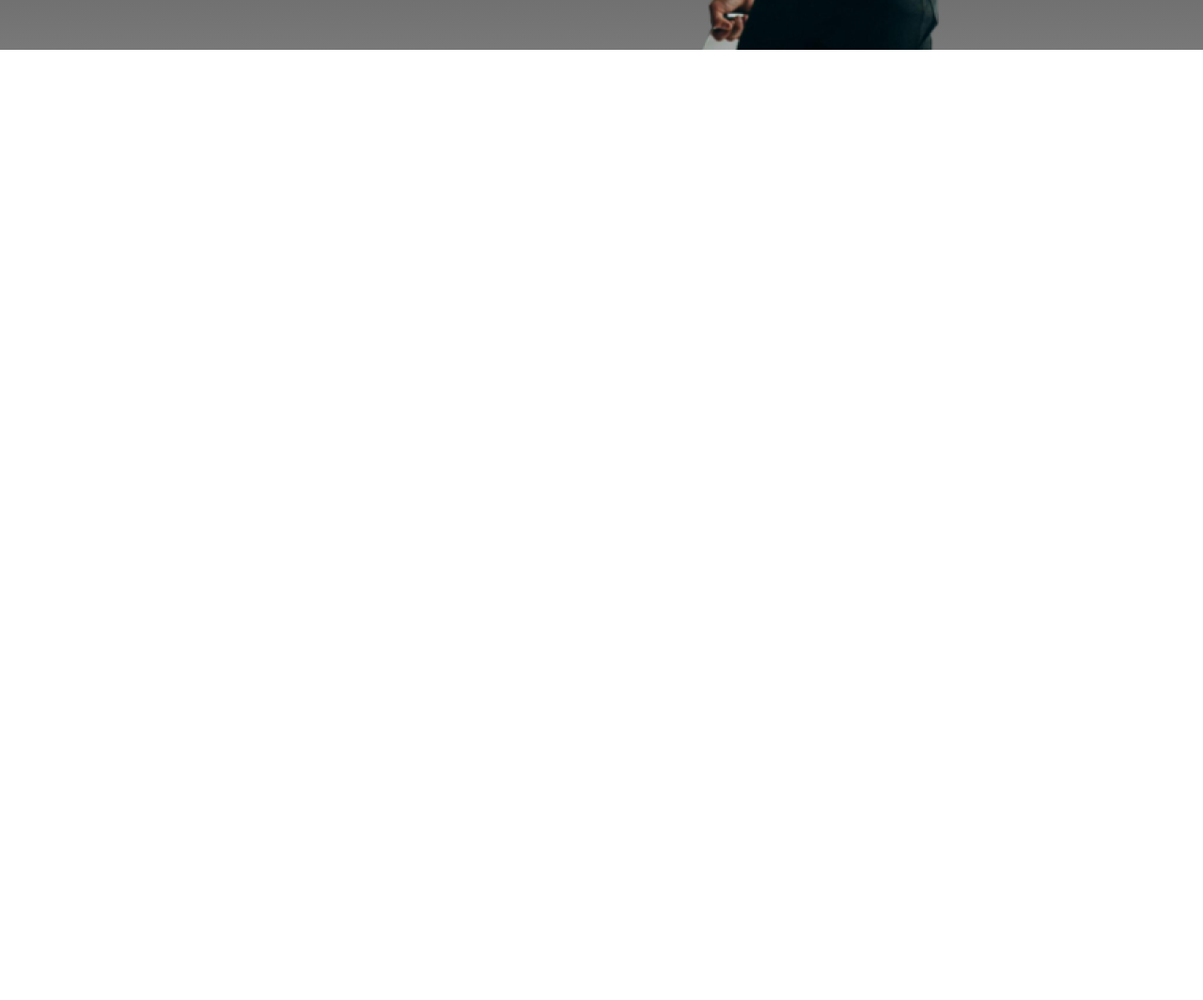
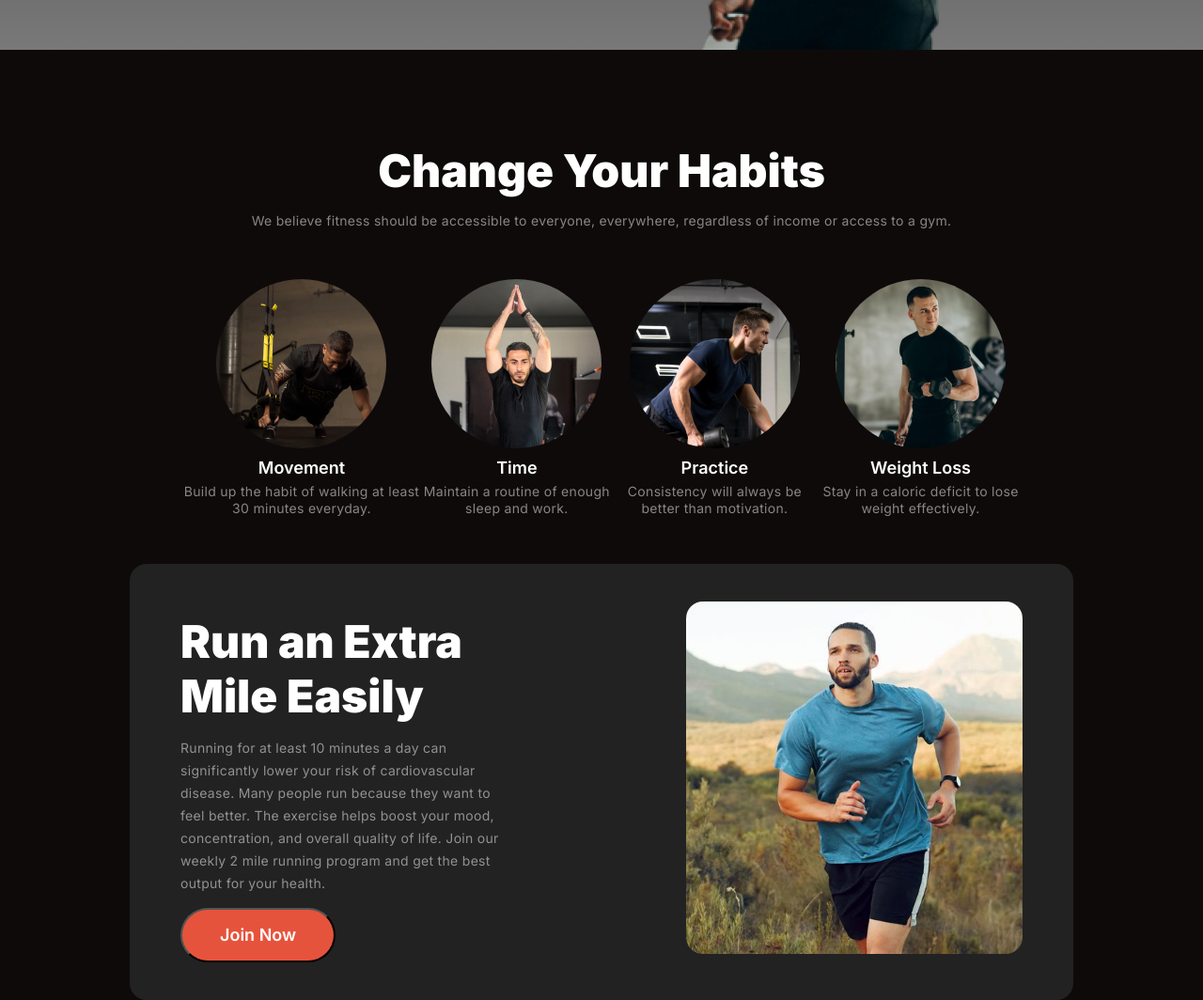
Before and after one commit to NafisUlAlam/PH-A2, a plain HTML site: page index.html in a window 1280 px wide. Shown: the part 662-1726 px from the top of the page at 94% size. Before the commit the page ends 800 px from the top, so only its background shows below. Drawn offline with Linux system fonts and the light colour scheme; a web font is replaced by a local one.

Commit message:
done with habit and run section

```diff
--- a/index.html
+++ b/index.html
@@ -61,5 +61,54 @@
         </div>
       </div>
     </header>
+    <section class="section-container">
+      <section class="habit-section">
+        <h1>Change Your Habits</h1>
+        <p>
+          We believe fitness should be accessible to everyone, everywhere,
+          regardless of income or access to a gym.
+        </p>
+        <div class="cards">
+          <div class="card">
+            <div><img src="./images/image 3.png" alt="" /></div>
+            <h4>Movement</h4>
+            <p>Build up the habit of walking at least 30 minutes everyday.</p>
+          </div>
+          <div class="card">
+            <div><img src="./images/image 2.png" alt="" /></div>
+            <h4>Time</h4>
+            <p>Maintain a routine of enough sleep and work.</p>
+          </div>
+          <div class="card">
+            <div><img src="./images/image 4.png" alt="" /></div>
+            <h4>Practice</h4>
+            <p>Consistency will always be better than motivation.</p>
+          </div>
+          <div class="card">
+            <div><img src="./images/image 5.png" alt="" /></div>
+            <h4>Weight Loss</h4>
+            <p>Stay in a caloric deficit to lose weight effectively.</p>
+          </div>
+        </div>
+      </section>
+    </section>
+    <div class="section-container">
+      <div class="run-easily-container">
+        <div class="run-easily-content">
+          <h1>Run an Extra <br />Mile Easily</h1>
+          <p>
+            Running for at least 10 minutes a day can significantly lower your
+            risk of cardiovascular disease. Many people run because they want to
+            feel better. The exercise helps boost your mood, concentration, and
+            overall quality of life. Join our weekly 2 mile running program and
+            get the best output for your health.
+          </p>
+          <button type="button">Join Now</button>
+        </div>
+        <div class="r-e-c-image">
+          <img src="./images/run.jpg" alt="" />
+        </div>
+      </div>
+    </div>
   </body>
 </html>
--- a/styles/style.css
+++ b/styles/style.css
@@ -143,9 +143,10 @@ a {
   border: transparent;
   margin-right: 14px;
 }
+
 #download-app-button {
   background-color: black;
-  border: 1px solid transparent;
+  border: 1px solid rgb(255, 255, 255);
 }
 
 .hero-img-container button {
@@ -247,3 +248,157 @@ a {
     justify-content: space-between;
   }
 }
+
+/* hero section ends  */
+
+.section-container {
+  max-width: 1440px;
+  margin: 0 auto;
+  background-color: rgb(15, 10, 10);
+}
+
+.habit-section {
+  width: 70%;
+  margin: 0 auto;
+  padding-top: 100px;
+}
+
+.habit-section h1 {
+  color: rgb(255, 255, 255);
+  font-size: 48px;
+  font-weight: 900;
+  line-height: 120%;
+  text-align: center;
+  margin-bottom: 12px;
+}
+
+.habit-section p {
+  color: rgba(255, 255, 255, 0.5);
+  font-size: 14px;
+  font-weight: 400;
+  line-height: 24px;
+  letter-spacing: 0.3px;
+  text-align: center;
+  margin-bottom: 50px;
+}
+
+.cards {
+  display: flex;
+  justify-content: space-evenly;
+}
+.card div {
+  text-align: center;
+}
+.cards .card div img {
+  border-radius: 50%;
+}
+
+.cards .card h4 {
+  margin: 6px 0px;
+  color: rgb(255, 255, 255);
+  font-size: 18px;
+  font-weight: 600;
+  line-height: 120%;
+  text-align: center;
+}
+
+.cards .card p {
+  color: rgba(255, 255, 255, 0.5);
+  font-family: Inter;
+  font-size: 14px;
+  font-weight: 400;
+  line-height: 18px;
+  letter-spacing: 0.3px;
+  text-align: center;
+}
+
+@media screen and (max-width: 576px) {
+  .habit-section {
+    padding-top: 5px;
+  }
+  .habit-section h1 {
+    font-size: 32px;
+    margin-bottom: 14px;
+  }
+  .habit-section p {
+    font-size: 16px;
+  }
+  .cards {
+    flex-direction: column;
+  }
+}
+
+.run-easily-container {
+  width: 70%;
+  margin: 0 auto;
+  border-radius: 18px;
+  background: rgb(34, 34, 34);
+  padding: 40px 54px;
+  display: flex;
+  gap: 20%;
+  justify-content: space-between;
+}
+
+.run-easily-content {
+  width: 40%;
+}
+
+.run-easily-container h1 {
+  color: rgb(255, 255, 255);
+  font-size: 48px;
+  font-weight: 900;
+  line-height: 120%;
+  margin: 14px 0px;
+}
+
+.run-easily-container p {
+  color: rgba(255, 255, 255, 0.5);
+  font-family: Inter;
+  font-size: 14px;
+  font-weight: 400;
+  line-height: 24px;
+  letter-spacing: 0.3px;
+  margin: 14px 0px;
+}
+
+.run-easily-container button {
+  color: rgb(255, 255, 255);
+  font-family: Inter;
+  font-size: 18px;
+  font-weight: 600;
+  line-height: 22px;
+  border-radius: 42px;
+  background: rgb(230, 83, 60);
+  padding: 16px 40px;
+}
+
+.r-e-c-image {
+  width: 40%;
+}
+
+.r-e-c-image img {
+  width: 100%;
+  height: 375px;
+  object-fit: none;
+  object-position: 67% 33%;
+  border-radius: 18px;
+}
+
+@media screen and (max-width: 576px) {
+  .run-easily-container {
+    flex-direction: column;
+    gap: 24px;
+  }
+  .run-easily-content,
+  .run-easily-container button,
+  .r-e-c-image {
+    width: 100%;
+  }
+  .run-easily-container button {
+    margin-top: 24px;
+  }
+  .r-e-c-image img {
+    height: 170px;
+    object-fit: cover;
+  }
+}
```
